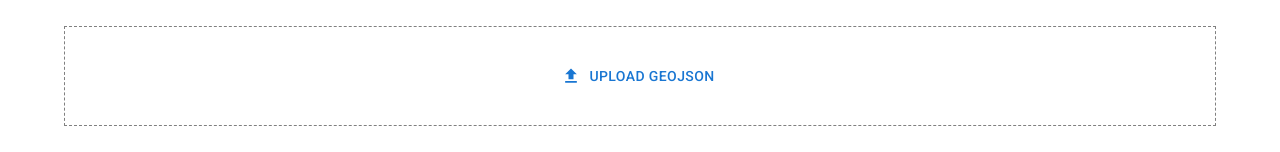
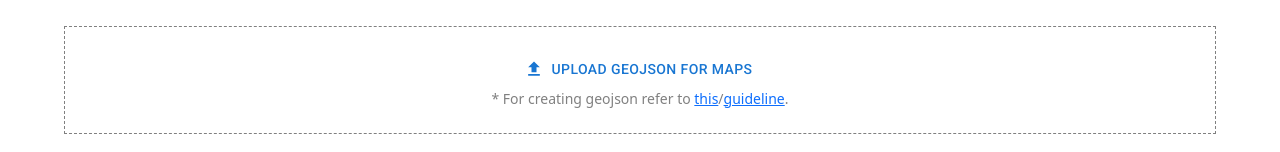
Before and after one commit to codewhen/guide_dashboard, a React (Create React App) app: page /map in a window 1280 px wide. Shown: the part 246-398 px from the top of the page. Built offline with nearby package versions, Linux system fonts and the light colour scheme.

Commit message:
added link for guide and download of qgis

```diff
--- a/src/features/mapDetail/MapDetail.js
+++ b/src/features/mapDetail/MapDetail.js
@@ -150,7 +150,7 @@ export default function MapDetail() {
               );
             })}
             <Button component="label" startIcon={<UploadIcon />}>
-              Upload GEOJSON
+              Upload GEOJSON for maps
               <input
                 type="file"
                 accept=".geojson"
@@ -158,6 +158,18 @@ export default function MapDetail() {
                 onChange={handleFileChange}
               />
             </Button>
+            <span
+              style={{
+                fontSize: 14,
+                color: "grey",
+              }}
+            >
+              * For creating geojson refer to{" "}
+              <a href="https://www.qgis.org/en/site/forusers/download.html">
+                this
+              </a>
+              /<a href={`${baseUrl}/doc/GUIDELINES.pdf`}>guideline</a>.
+            </span>
           </Box>
           <Box
             sx={{
```
